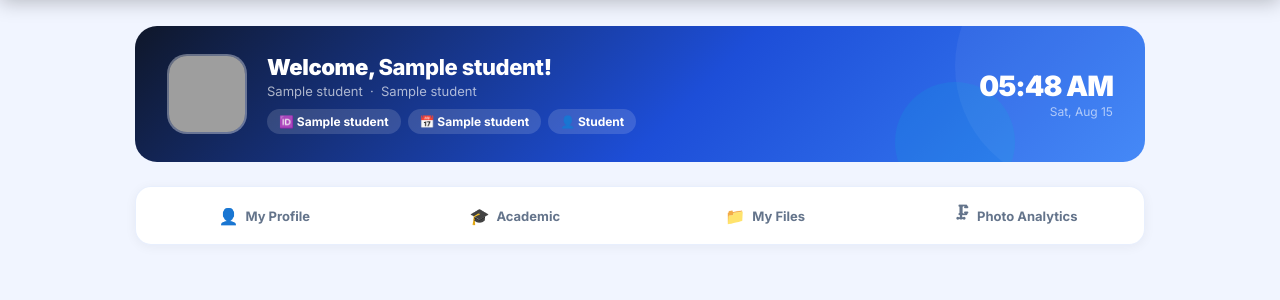
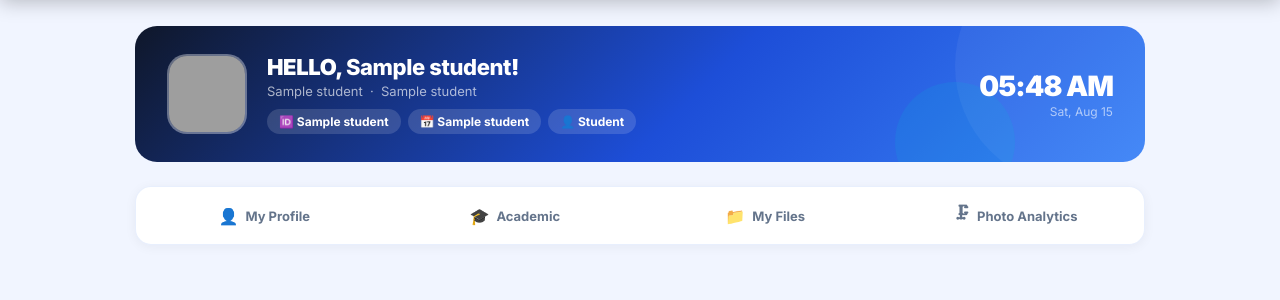
Before and after one commit to ChenulSandiw/student-compression-system-final, a Flask app: template templates/student_dashboard.html in a window 1280 px wide. Shown: the part 60-360 px from the top of the page. Run offline with Flask 3, Linux system fonts and the light colour scheme; the template is opened without the code that fills it: most values are stand-ins (such as "Sample title", 1, 10 or a date in 2020); some libraries are stand-ins or nearby versions; grey boxes are pictures that could not be loaded.

```diff
--- a/templates/student_dashboard.html
+++ b/templates/student_dashboard.html
@@ -386,10 +386,10 @@
             <div class="hero-info">
                 <h1>
                     {% if student %}
-                    Welcome,
+                    HELLO,
                     <a href="/student_profile/{{ student[0] }}" class="student-name">{{ student[1] }}</a>!
                     {% else %}
-                    Welcome, {{ username }}!
+                    HELLO, {{ username }}!
                     {% endif %}
                 </h1>
                 <div class="sub">
```
